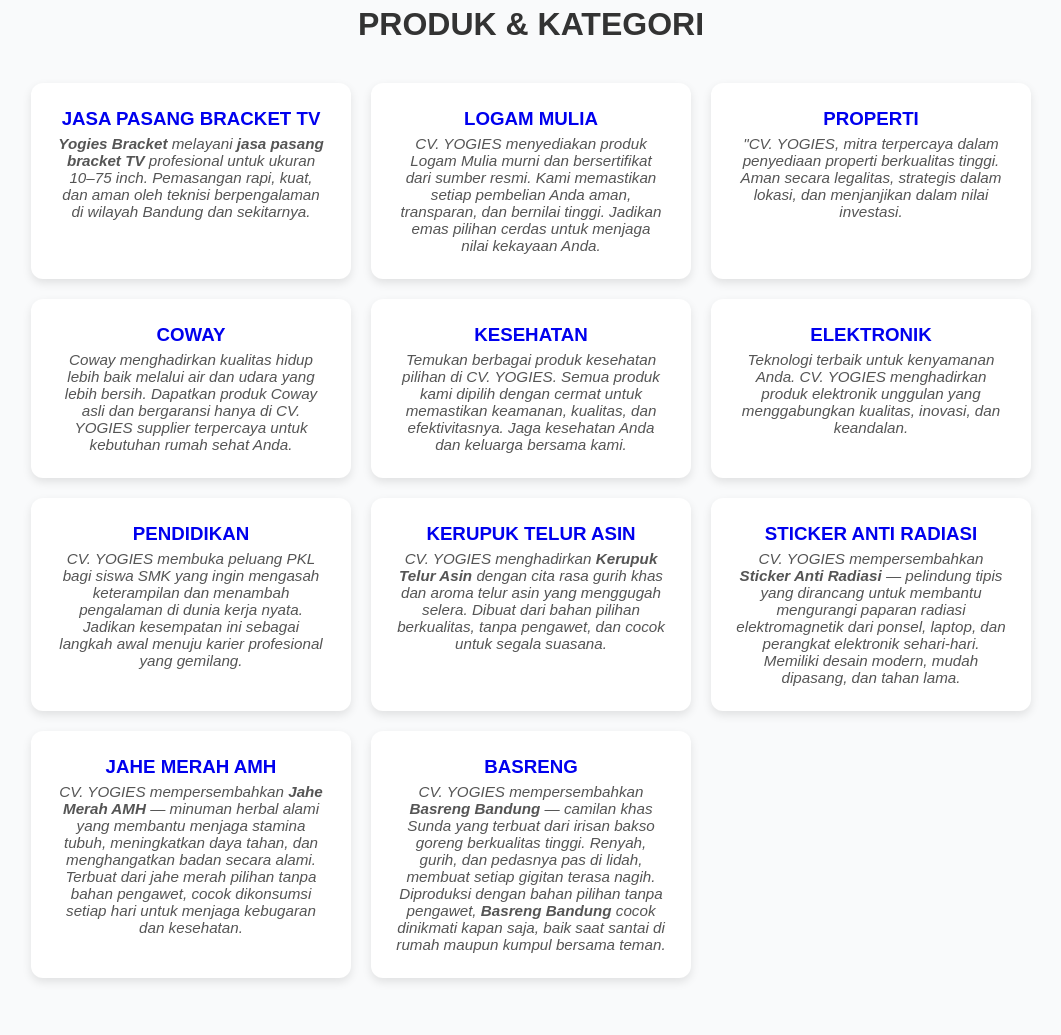
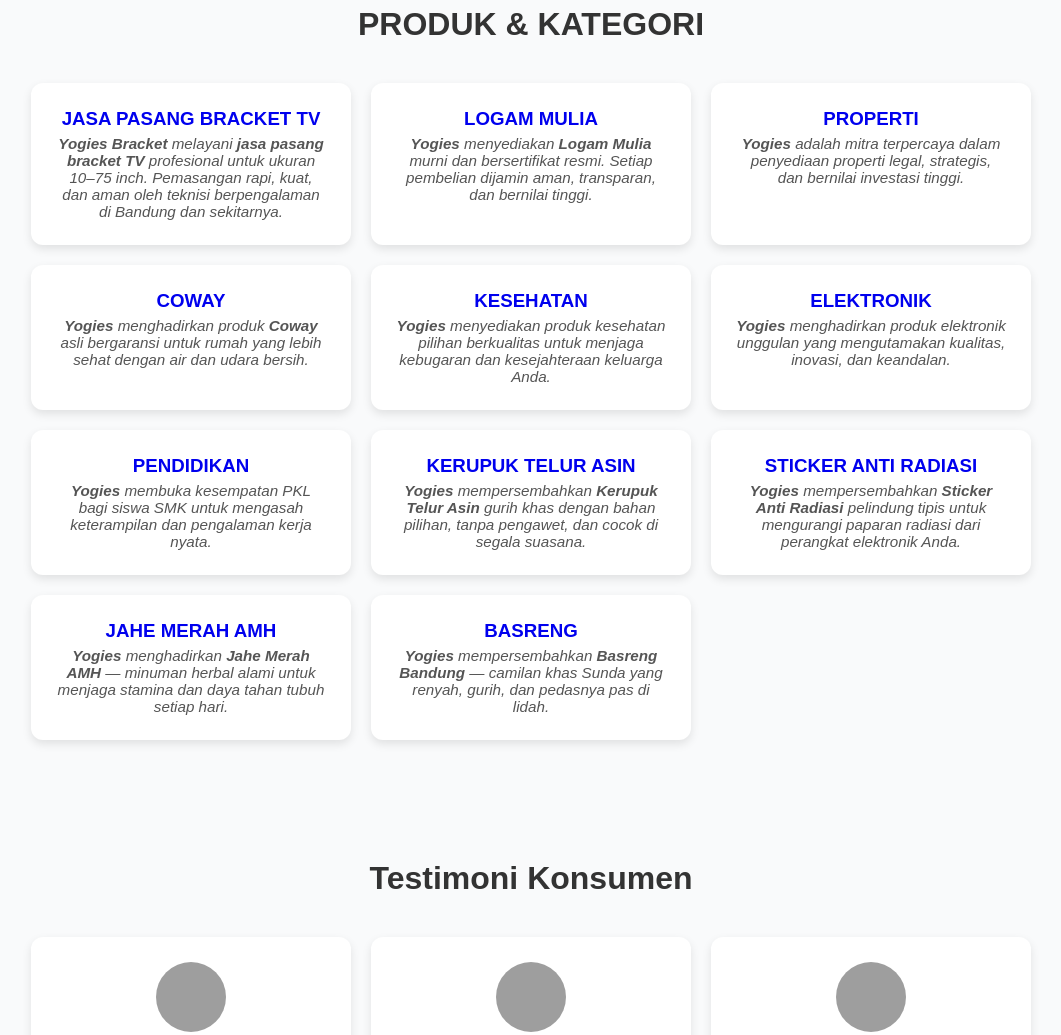
Before and after one commit to rizkykurniawansyah740-pixel/website-landing, a plain HTML site: page index.html in a window 1280 px wide. Shown: the part 1240-2275 px from the top of the page, without its empty margins (109-1170 px from the left). Drawn offline with Linux system fonts and the light colour scheme; grey boxes are pictures that could not be loaded.

Commit message:
Update index.html
Update Testimoni card. lebih profesional & berkesan simple

```diff
--- a/index.html
+++ b/index.html
@@ -125,83 +125,63 @@
     <h2>PRODUK & KATEGORI</h2>
 
 <div class="testimoni-container">
+
   <div class="testimoni-card">
     <h3><a href="page/jasa-pasang-bracket-tv-bandung.html">JASA PASANG BRACKET TV</a></h3>
-    <p>
-      <b>Yogies Bracket</b> melayani <b>jasa pasang bracket TV</b> profesional untuk ukuran 10–75 inch.
-      Pemasangan rapi, kuat, dan aman oleh teknisi berpengalaman di wilayah Bandung dan sekitarnya.
-    </p>
+    <p><b>Yogies Bracket</b> melayani <b>jasa pasang bracket TV</b> profesional untuk ukuran 10–75 inch.
+    Pemasangan rapi, kuat, dan aman oleh teknisi berpengalaman di Bandung dan sekitarnya.</p>
   </div>
 
   <div class="testimoni-card">
     <h3><a href="Momapan.html">LOGAM MULIA</a></h3>
-        <p>CV. YOGIES menyediakan produk Logam Mulia murni dan bersertifikat dari sumber resmi.
-		Kami memastikan setiap pembelian Anda aman, transparan, dan bernilai tinggi.
-		Jadikan emas pilihan cerdas untuk menjaga nilai kekayaan Anda.</p>
+    <p><b>Yogies</b> menyediakan <b>Logam Mulia</b> murni dan bersertifikat resmi.
+    Setiap pembelian dijamin aman, transparan, dan bernilai tinggi.</p>
   </div>
 
   <div class="testimoni-card">
     <h3><a href="page/Properti.html">PROPERTI</a></h3>
-        <p>"CV. YOGIES, mitra terpercaya dalam penyediaan properti berkualitas tinggi.
-		Aman secara legalitas, strategis dalam lokasi, dan menjanjikan dalam nilai investasi.</p>
+    <p><b>Yogies</b> adalah mitra terpercaya dalam penyediaan properti legal, strategis, dan bernilai investasi tinggi.</p>
   </div>
 
   <div class="testimoni-card">
     <h3><a href="Coway.html">COWAY</a></h3>
-        <p>Coway menghadirkan kualitas hidup lebih baik melalui air dan udara yang lebih bersih.
-			Dapatkan produk Coway asli dan bergaransi hanya di CV. YOGIES supplier terpercaya untuk kebutuhan rumah sehat Anda.</p>
+    <p><b>Yogies</b> menghadirkan produk <b>Coway</b> asli bergaransi untuk rumah yang lebih sehat dengan air dan udara bersih.</p>
   </div>
 
   <div class="testimoni-card">
     <h3><a href="Kesehatan.html">KESEHATAN</a></h3>
-        <p>Temukan berbagai produk kesehatan pilihan di CV. YOGIES.
-			Semua produk kami dipilih dengan cermat untuk memastikan keamanan, kualitas, dan efektivitasnya.
-			Jaga kesehatan Anda dan keluarga bersama kami.</p>
+    <p><b>Yogies</b> menyediakan produk kesehatan pilihan berkualitas untuk menjaga kebugaran dan kesejahteraan keluarga Anda.</p>
   </div>
 
   <div class="testimoni-card">
     <h3><a href="Elektronik.html">ELEKTRONIK</a></h3>
-        <p>Teknologi terbaik untuk kenyamanan Anda.
-				CV. YOGIES menghadirkan produk elektronik unggulan yang menggabungkan kualitas, inovasi, dan keandalan.</p>
+    <p><b>Yogies</b> menghadirkan produk elektronik unggulan yang mengutamakan kualitas, inovasi, dan keandalan.</p>
   </div>
 
   <div class="testimoni-card">
     <h3><a href="Pendidikan.html">PENDIDIKAN</a></h3>
-        <p>CV. YOGIES membuka peluang PKL bagi siswa SMK yang ingin mengasah keterampilan dan menambah pengalaman di dunia kerja nyata.
-			Jadikan kesempatan ini sebagai langkah awal menuju karier profesional yang gemilang.</p>
+    <p><b>Yogies</b> membuka kesempatan PKL bagi siswa SMK untuk mengasah keterampilan dan pengalaman kerja nyata.</p>
   </div>
-
 
   <div class="testimoni-card">
     <h3><a href="page/Camilan.html">KERUPUK TELUR ASIN</a></h3>
-      <p>CV. YOGIES menghadirkan <b>Kerupuk Telur Asin</b> dengan cita rasa gurih khas dan aroma telur asin yang menggugah selera.
-      Dibuat dari bahan pilihan berkualitas, tanpa pengawet, dan cocok untuk segala suasana.</p>
+    <p><b>Yogies</b> mempersembahkan <b>Kerupuk Telur Asin</b> gurih khas dengan bahan pilihan, tanpa pengawet, dan cocok di segala suasana.</p>
   </div>
 
   <div class="testimoni-card">
     <h3><a href="page/Sticker.html">STICKER ANTI RADIASI</a></h3>
- 		 <p>CV. YOGIES mempersembahkan <b>Sticker Anti Radiasi</b> — pelindung tipis yang dirancang untuk membantu mengurangi paparan radiasi elektromagnetik dari ponsel, laptop, dan perangkat elektronik sehari-hari.
- 		 Memiliki desain modern, mudah dipasang, dan tahan lama.</p>
+    <p><b>Yogies</b> mempersembahkan <b>Sticker Anti Radiasi</b> pelindung tipis untuk mengurangi paparan radiasi dari perangkat elektronik Anda.</p>
   </div>
 
   <div class="testimoni-card">
     <h3><a href="page/JAHE.html">JAHE MERAH AMH</a></h3>
-  <p> CV. YOGIES mempersembahkan <b>Jahe Merah AMH</b> — minuman herbal alami yang membantu menjaga stamina tubuh,
-    meningkatkan daya tahan, dan menghangatkan badan secara alami.
-    Terbuat dari jahe merah pilihan tanpa bahan pengawet,
-    cocok dikonsumsi setiap hari untuk menjaga kebugaran dan kesehatan. </p>
+    <p><b>Yogies</b> menghadirkan <b>Jahe Merah AMH</b> — minuman herbal alami untuk menjaga stamina dan daya tahan tubuh setiap hari.</p>
   </div>
 
   <div class="testimoni-card">
-  <h3><a href="page/Basreng.html">BASRENG </a></h3>
-  <p>
-    CV. YOGIES mempersembahkan <b>Basreng Bandung</b> — camilan khas Sunda yang terbuat dari irisan bakso goreng
-    berkualitas tinggi. Renyah, gurih, dan pedasnya pas di lidah, membuat setiap gigitan terasa nagih.
-    Diproduksi dengan bahan pilihan tanpa pengawet, <b>Basreng Bandung</b> cocok dinikmati kapan saja,
-    baik saat santai di rumah maupun kumpul bersama teman.
-  </p>
+    <h3><a href="page/Basreng.html">BASRENG</a></h3>
+    <p><b>Yogies</b> mempersembahkan <b>Basreng Bandung</b> — camilan khas Sunda yang renyah, gurih, dan pedasnya pas di lidah.</p>
   </div>
-
 
   </div>
 </section>
```
Lines whose indentation alone changed are shown as unchanged.
